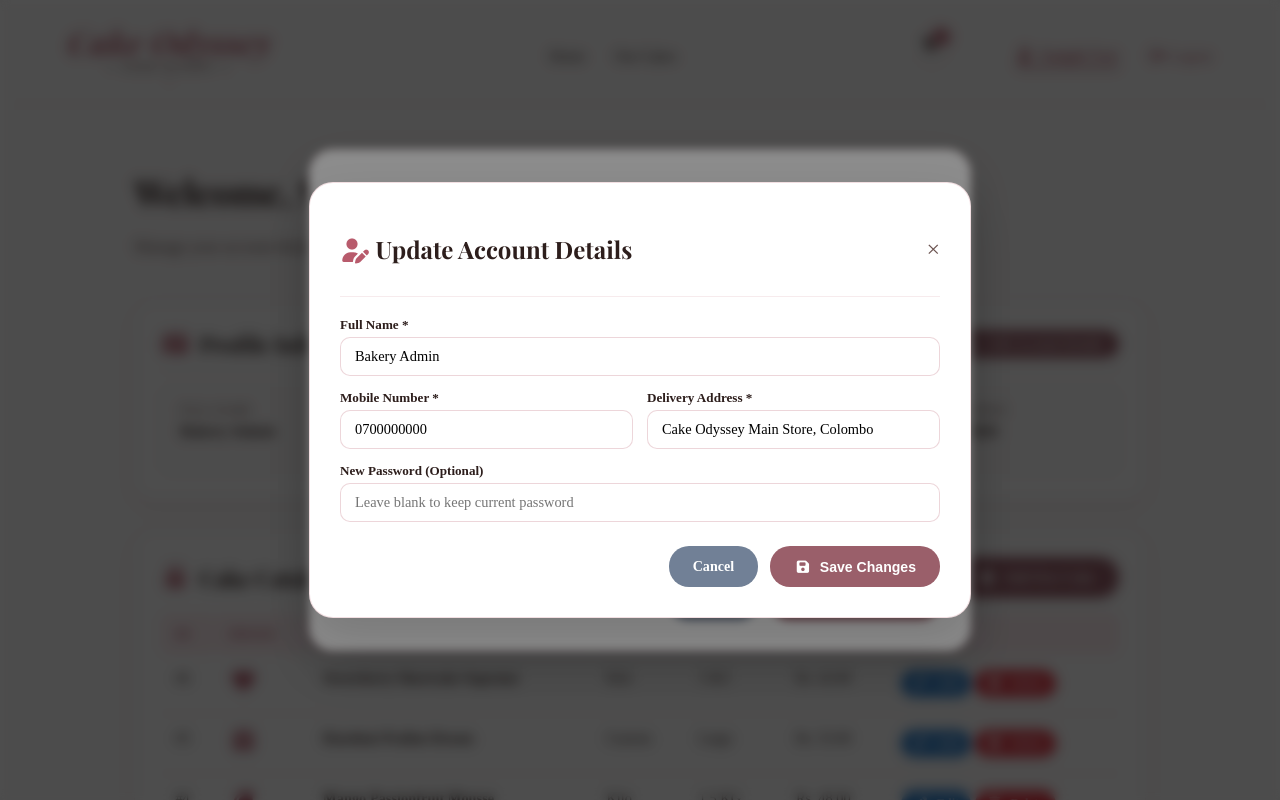
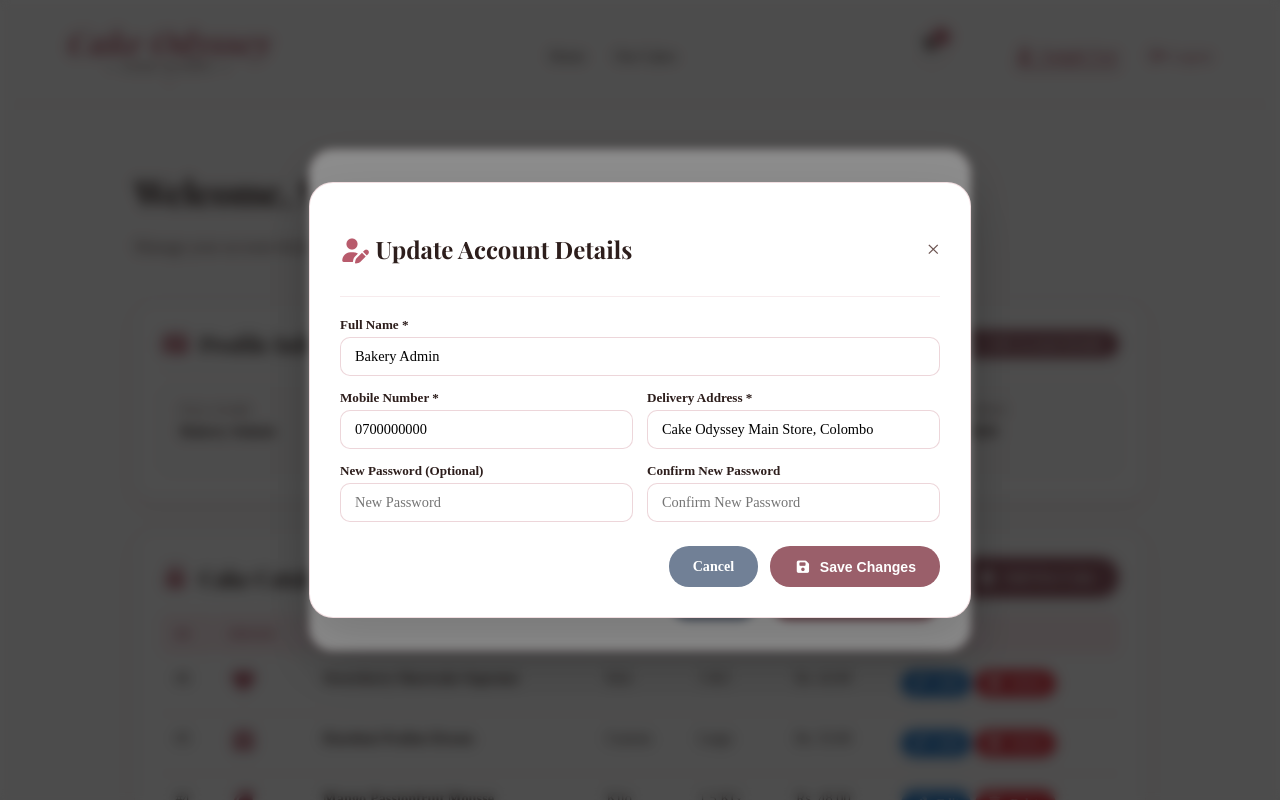
Before and after one commit to PrabhathKulasooriya/CakeOdyssey, a PHP site: page /pages/dashboard.php?edit_id=6 in a window 1280 px wide, after a click on "Edit Account Details". Run offline with PHP 8.4, Linux system fonts and the light colour scheme; the visitor is signed in with stand-in values (Sample User, id 1); data that the repository does not hold is empty.

Commit message:
Add confirm password field to edit account modal and backend validation in profile_update

```diff
--- a/pages/dashboard.php
+++ b/pages/dashboard.php
@@ -419,9 +419,15 @@ if (isset($_GET['edit_id']) && $user_role === 'admin') {
                             <input type="text" name="address" class="form-control-dash" value="<?php echo htmlspecialchars($userProfile['address'] ?? ''); ?>" required>
                         </div>
                     </div>
-                    <div>
-                        <label style="font-size: 0.82rem; font-weight: 600; color: #2d1e1c; display: block; margin-bottom: 4px;">New Password (Optional)</label>
-                        <input type="password" name="new_password" class="form-control-dash" placeholder="Leave blank to keep current password">
+                    <div style="display: grid; grid-template-columns: 1fr 1fr; gap: 14px;">
+                        <div>
+                            <label style="font-size: 0.82rem; font-weight: 600; color: #2d1e1c; display: block; margin-bottom: 4px;">New Password (Optional)</label>
+                            <input type="password" name="new_password" class="form-control-dash" placeholder="New Password">
+                        </div>
+                        <div>
+                            <label style="font-size: 0.82rem; font-weight: 600; color: #2d1e1c; display: block; margin-bottom: 4px;">Confirm New Password</label>
+                            <input type="password" name="confirm_password" class="form-control-dash" placeholder="Confirm New Password">
+                        </div>
                     </div>
                     <div style="display: flex; justify-content: flex-end; gap: 12px; margin-top: 10px;">
                         <a href="dashboard.php" class="btn-dash-action" style="background: #718096; text-decoration: none;">Cancel</a>
```
Also changed, not shown: controllers/profile_update.php (+15 -6 lines).
